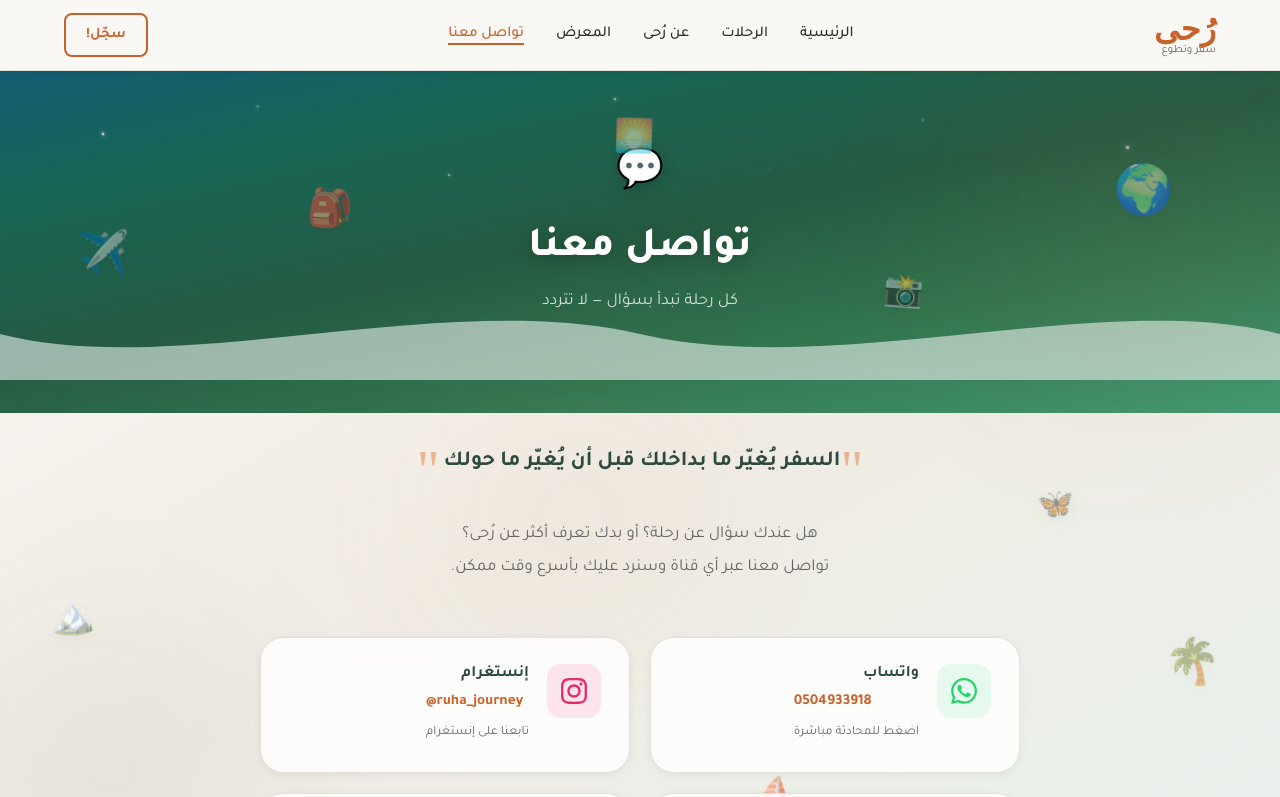
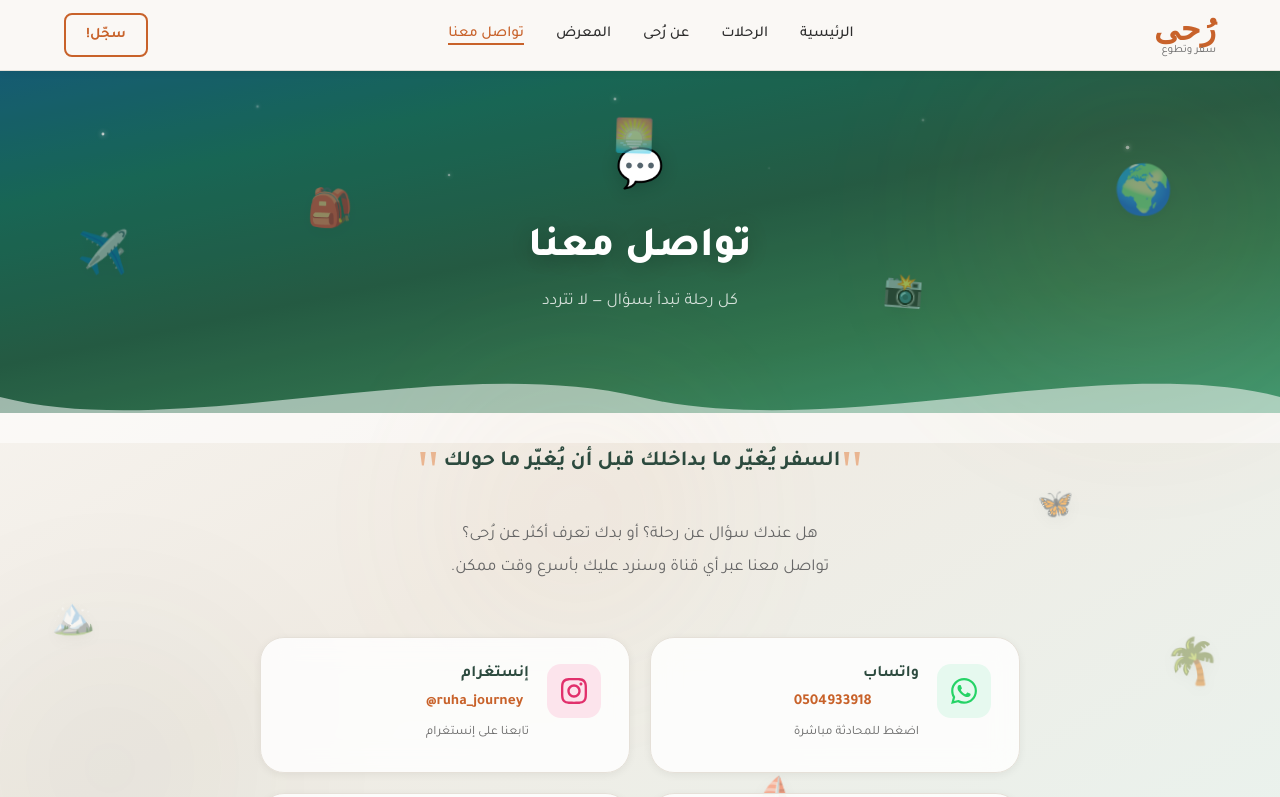
Before and after one commit to ru7ajourney/ruhaaa, a React (Vite) app in the folder frontend/: page /contact in a window 1280 px wide. Shown: the top 797 px of the page. Built offline with nearby package versions, Linux system fonts and the light colour scheme; no server answers; a web font is replaced by a local one.

Commit message:
Contact wave: snap to hero bottom using negative margin, WAVE_OFFSET to adjust

```diff
--- a/frontend/src/pages/Contact.css
+++ b/frontend/src/pages/Contact.css
@@ -70,8 +70,7 @@
 
 /* ── الموجة المستقلة ─────────────────────────── */
 .contact-wave {
-  position: absolute;
-  left: 0;
+  position: relative;
   width: 100%;
   z-index: 3;
   line-height: 0;
--- a/frontend/src/pages/Contact.jsx
+++ b/frontend/src/pages/Contact.jsx
@@ -16,9 +16,8 @@ const floatingIcons = [
   { icon: "🦋", x: "81%", y: "43%", size: "1.8rem", dur: "6s",   delay: "0.3s" },
 ];
 
-/* ── الموجة المستقلة — عدّل X و Y هنا ── */
-const WAVE_X = "0%";   /* إزاحة أفقية  */
-const WAVE_Y = "22%";  /* إزاحة عمودية من أعلى الصفحة */
+/* ── الموجة المستقلة — عدّل WAVE_OFFSET للتحريك عن أسفل الـ hero ── */
+const WAVE_OFFSET = 0; /* px — سالب = أعلى، موجب = أسفل */
 
 const Contact = () => {
   return (
@@ -45,18 +44,18 @@ const Contact = () => {
         ))}
       </div>
 
+      <PageHero title="تواصل معنا" subtitle="كل رحلة تبدأ بسؤال — لا تتردد" icon="💬" waveColor="transparent" />
+
       {/* ── الموجة المستقلة ── */}
       <div
         className="contact-wave"
-        style={{ left: WAVE_X, top: WAVE_Y }}
+        style={{ marginTop: `calc(-92px + ${WAVE_OFFSET}px)` }}
         aria-hidden="true"
       >
         <svg viewBox="0 0 1440 92" preserveAspectRatio="none" xmlns="http://www.w3.org/2000/svg">
           <path d="M0,46 C200,92 500,0 720,46 C940,92 1240,0 1440,46 L1440,92 L0,92 Z" fill="rgba(255,255,255,0.55)" />
         </svg>
       </div>
-
-      <PageHero title="تواصل معنا" subtitle="كل رحلة تبدأ بسؤال — لا تتردد" icon="💬" waveColor="transparent" />
 
       {/* المحتوى */}
       <div className="container contact-body">
```
Also changed, not shown: 5 other files (tests, documents, lock files or other folders).
